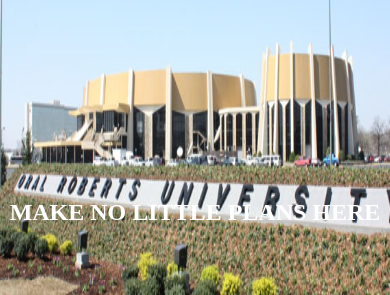
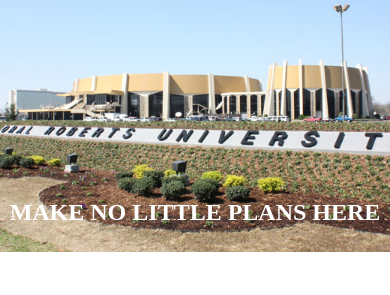
Before and after one commit to kunle05/ORUFacultyPage, a plain HTML site: page index.html in a window 390 px wide. Shown: the part 96-391 px from the top of the page. Drawn offline with nearby package versions, Linux system fonts and the light colour scheme.

Commit message:
Responsive page

```diff
--- a/style.css
+++ b/style.css
@@ -137,7 +137,8 @@ footer{
 }
 @media only screen and (max-width: 825px) {
     .mySlides {
-        background-size: 825px 750px;
+        height: 300px;
+        background-size: cover;
     }
     .display-3 {
         font-size: 300%;
@@ -164,9 +165,6 @@ footer{
     }
 }
 @media only screen and (max-width: 480px) {
-    .mySlides {
-        background-size: 480px 600px;
-    }
     .display-3 {
         font-size: 150%;
     }
```
